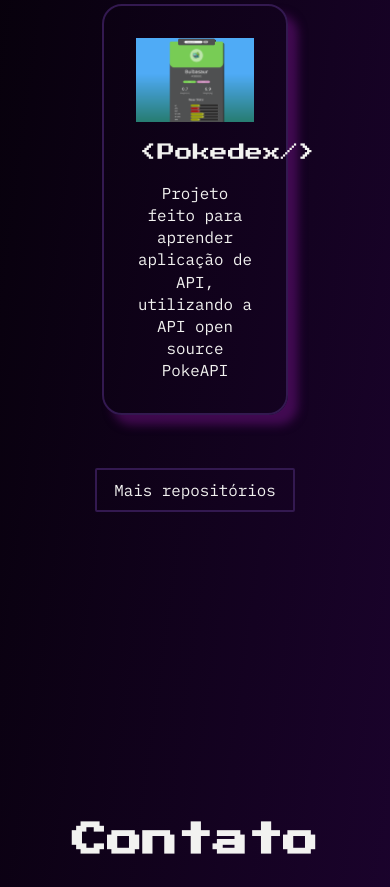
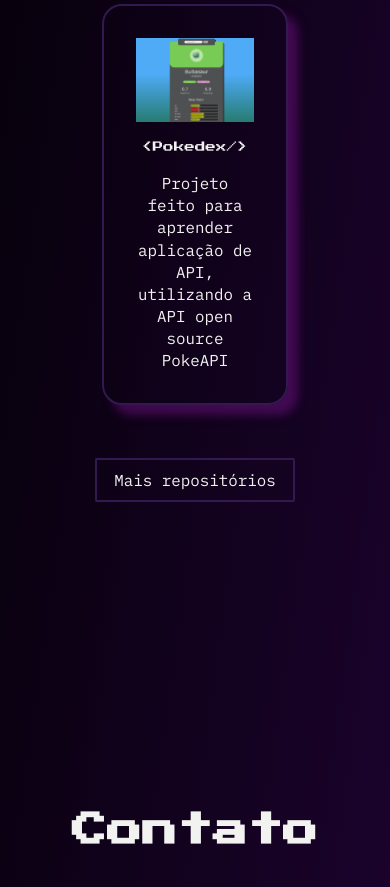
Before and after one commit to JMAxel/Personal-Portfolio-Page, a plain HTML site: page index.html in a window 390 px wide. Shown: the part 1420-2307 px from the top of the page. Drawn offline with nearby package versions, Linux system fonts and the light colour scheme.

Commit message:
Fix projects text

```diff
--- a/styles.css
+++ b/styles.css
@@ -386,6 +386,18 @@ img {
 	font-family: "press start 2p";
 }
 
+@media (max-width: 570px) {
+	.project-title {
+		font-size: 1.5rem;
+	}
+}
+
+@media (max-width: 420px) {
+	.project-title {
+		font-size: 1.2rem;
+	}
+}
+
 .project-button {
 	display: inline-block;
 	padding: 1rem 2rem;
```
